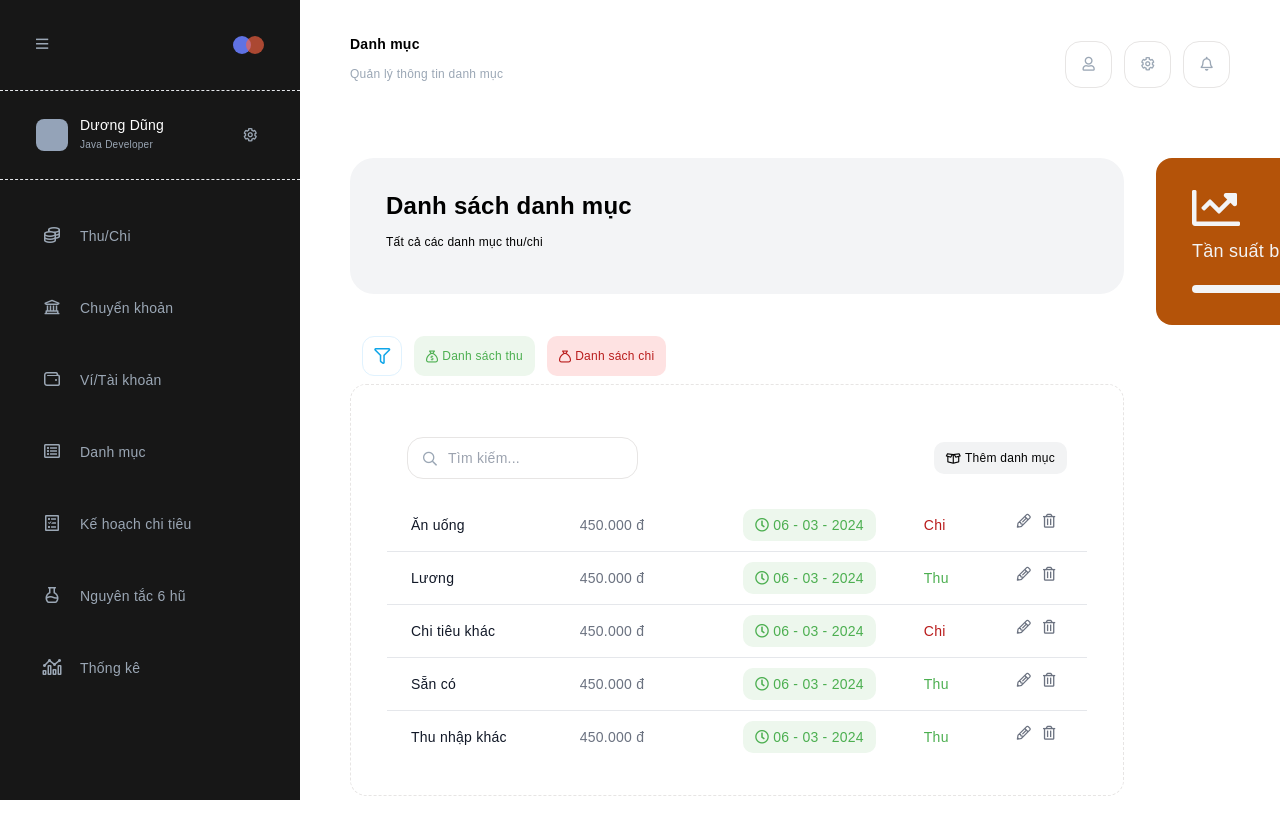
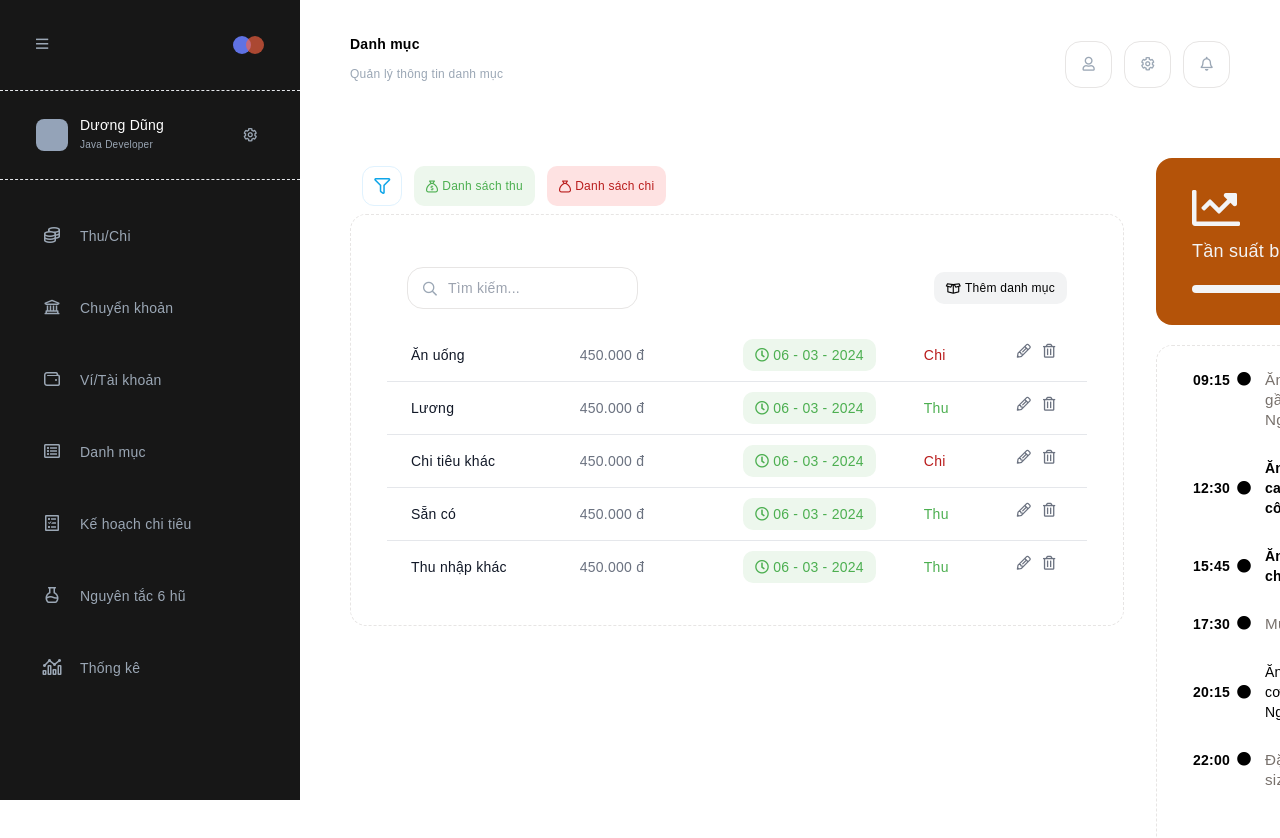
Before and after one commit to fantad007/mms-frontend, an Angular app: page /categories in a window 1280 px wide. Shown: the top 838 px of the page. Built offline with nearby package versions, Linux system fonts and the light colour scheme.

Commit message:
sixth commit

```diff
--- a/src/app/categories/categories.component.html
+++ b/src/app/categories/categories.component.html
@@ -26,17 +26,8 @@
 
         <!-- list of category -->
         <div>
-            <div class="flex-auto block py-8 px-9 bg-gray-100 rounded-3xl">
-                <div class="m-0 h-full relative">
-                    <div class="relative w-3/4">
-                        <p class="text-2xl font-semibold">Danh sách danh mục</p>
-                        <p class="mb-7 text-xs">Tất cả các danh mục thu/chi</p>
-                    </div>
-                </div>
-            </div>
-
             <!-- filter categories throught by earning and spending -->
-            <div class="mt-[34px] px-[12px] py-[8px] text-base flex gap-3">
+            <div class="px-[12px] py-[8px] text-base flex gap-3">
                 <button
                     class="w-[40px] h-[40px] rounded-xl flex justify-center items-center border-[1px] border-solid border-sky-100 hover:bg-sky-200 hover:border-sky-200 hover:duration-700">
                     <i class="far fa-filter text-sky-500 mt-[1px] ml-[0.5px]"></i>
@@ -172,6 +163,128 @@
                     </div>
                 </div>
             </div>
+
+            <div
+                class="relative flex flex-col min-w-0 break-words border border-dashed bg-clip-border rounded-2xl border-stone-200 bg-light/30 mb-5">
+
+                <!-- card body  -->
+                <div class="flex-auto block py-8 pt-6 px-9">
+                    <div
+                        class="relative before:content-[''] before:absolute before:left-[51px] before:w-[3px] before:inset-y-0 before:bg-light-dark">
+
+                        <div class="relative flex items-start mb-7">
+
+                            <div
+                                class="block relative shrink-0 w-[50px] text-secondary-inverse font-semibold text-md/normal before:absolute before:content-[''] before:left-[51px] before:w-[3px] before:inset-y-0 before:bg-light-dark">
+                                09:15</div>
+
+                            <div
+                                class="shrink-0 bg-white w-4 h-4 rounded-full flex items-center justify-center relative z-10 mt-px -ml-2 p-[3px] border-[6px] border-solid border-white">
+                                <i class="fa fa-circle text-dark text-md/normal"></i>
+                            </div>
+
+                            <div class="text-stone-500 font-medium pl-3 text-[0.95rem]">Ăn xôi buổi sáng gần công ty
+                                bên Nghi Tàm
+                            </div>
+                        </div>
+
+                        <div class="relative flex items-center mb-7">
+                            <!--begin::Label-->
+                            <div
+                                class="block relative shrink-0 w-[50px] text-secondary-inverse font-semibold text-md/normal before:absolute before:content-[''] before:left-[51px] before:w-[3px] before:inset-y-0 before:bg-light-dark">
+                                12:30</div>
+                            <!--end::Label-->
+
+                            <!--begin::Badge-->
+                            <div
+                                class="shrink-0 bg-white w-4 h-4 rounded-full flex items-center justify-center relative z-10 mt-px -ml-2 p-[3px] border-[6px] border-solid border-white">
+                                <i class="fa fa-circle text-danger text-md/normal"></i>
+                            </div>
+                            <!--end::Badge-->
+
+                            <!--begin::Content-->
+                            <div class="flex items-center">
+                                <span class="px-3 font-semibold text-warning">Ăn trưa tại canteen trong công ty</span>
+                            </div>
+                            <!--end::Content-->
+                        </div>
+
+                        <div class="relative flex items-center mb-7">
+                            <!--begin::Label-->
+                            <div
+                                class="block relative shrink-0 w-[50px] text-secondary-inverse font-semibold text-md/normal before:absolute before:content-[''] before:left-[51px] before:w-[3px] before:inset-y-0 before:bg-light-dark">
+                                15:45</div>
+                            <!--end::Label-->
+
+                            <!--begin::Badge-->
+                            <div
+                                class="shrink-0 bg-white w-4 h-4 rounded-full flex items-center justify-center relative z-10 mt-px -ml-2 p-[3px] border-[6px] border-solid border-white">
+                                <i class="fa fa-circle text-info text-md/normal"></i>
+                            </div>
+                            <!--end::Badge-->
+
+                            <!--begin::Content-->
+                            <div class="px-3 font-semibold text-secondary-inverse grow">
+                                Ăn nhẹ giữa giờ chiều
+                            </div>
+                            <!--end::Content-->
+                        </div>
+
+                        <div class="relative flex items-start mb-7">
+
+                            <div
+                                class="block relative shrink-0 w-[50px] text-secondary-inverse font-semibold text-md/normal before:absolute before:content-[''] before:left-[51px] before:w-[3px] before:inset-y-0 before:bg-light-dark">
+                                17:30</div>
+
+                            <div
+                                class="shrink-0 bg-white w-4 h-4 rounded-full flex items-center justify-center relative z-10 mt-px -ml-2 p-[3px] border-[6px] border-solid border-white">
+                                <i class="fa fa-circle text-primary text-md/normal"></i>
+                            </div>
+
+                            <div class="text-stone-500 font-medium pl-3 text-[0.95rem]">Mua quần áo</div>
+                        </div>
+
+                        <div class="relative flex items-center mb-7">
+                            <!--begin::Label-->
+                            <div
+                                class="block relative shrink-0 w-[50px] text-secondary-inverse font-semibold text-md/normal before:absolute before:content-[''] before:left-[51px] before:w-[3px] before:inset-y-0 before:bg-light-dark">
+                                20:15</div>
+                            <!--end::Label-->
+
+                            <!--begin::Badge-->
+                            <div
+                                class="shrink-0 bg-white w-4 h-4 rounded-full flex items-center justify-center relative z-10 mt-px -ml-2 p-[3px] border-[6px] border-solid border-white">
+                                <i class="fa fa-circle text-dark text-md/normal"></i>
+                            </div>
+                            <!--end::Badge-->
+
+                            <!--begin::Content-->
+                            <div class="px-3 font-medium text-secondary-inverse grow">
+                                Ăn cơm tối tại quán cơm gần nhà bên Nghi Tàm
+                            </div>
+                            <!--end::Content-->
+                        </div>
+
+                        <div class="relative flex items-start mb-7">
+
+                            <div
+                                class="block relative shrink-0 w-[50px] text-secondary-inverse font-semibold text-md/normal before:absolute before:content-[''] before:left-[51px] before:w-[3px] before:inset-y-0 before:bg-light-dark">
+                                22:00</div>
+
+                            <div
+                                class="shrink-0 bg-white w-4 h-4 rounded-full flex items-center justify-center relative z-10 mt-px -ml-2 p-[3px] border-[6px] border-solid border-white">
+                                <i class="fa fa-circle text-info text-md/normal"></i>
+                            </div>
+
+                            <div class="text-stone-500 font-medium pl-3 text-[0.95rem]">Đặt một cốc trà sữa size XL
+                            </div>
+                        </div>
+
+                    </div>
+
+                </div>
+                <!-- end card body  -->
+            </div>
         </div>
     </div>
 </div>
```
